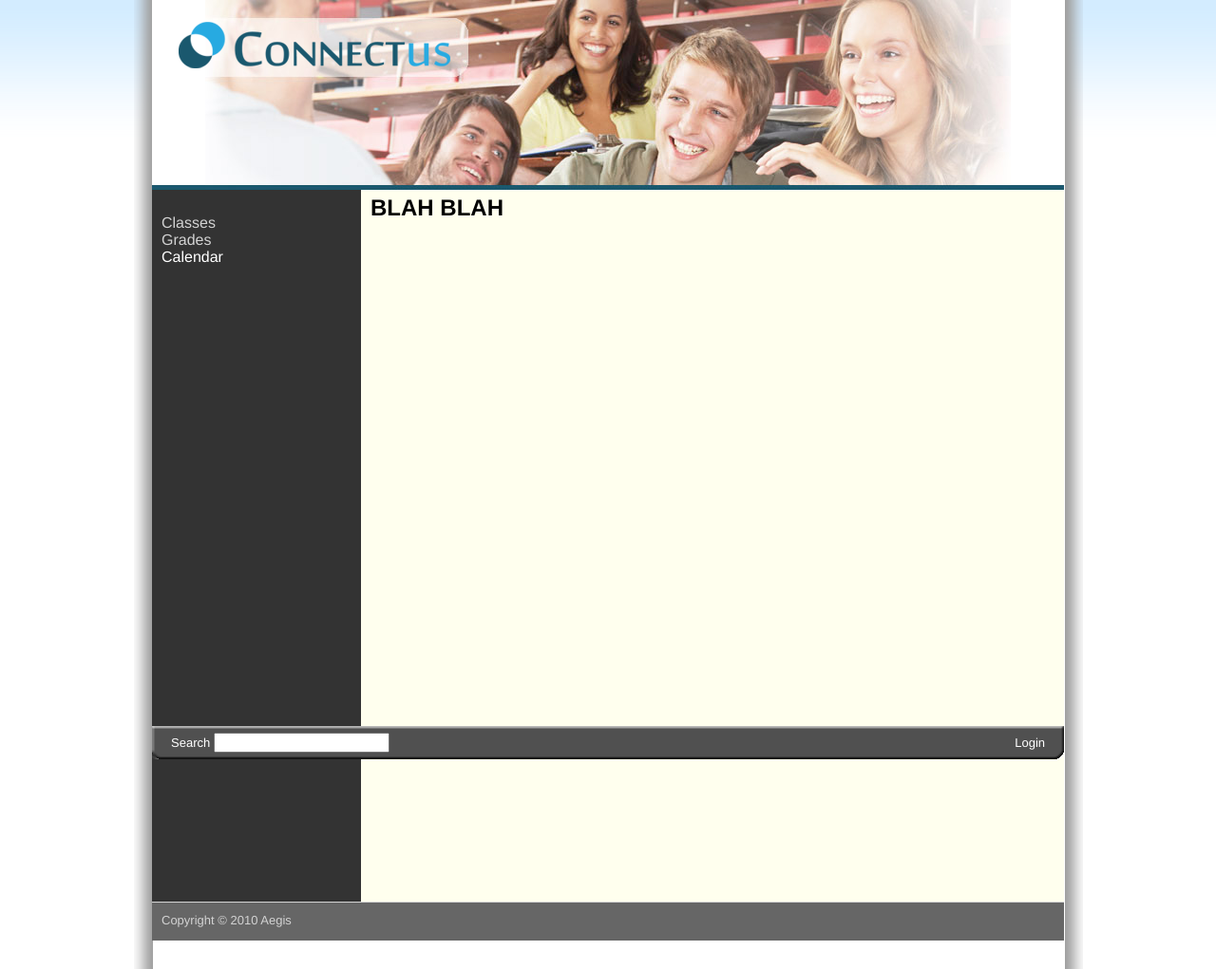
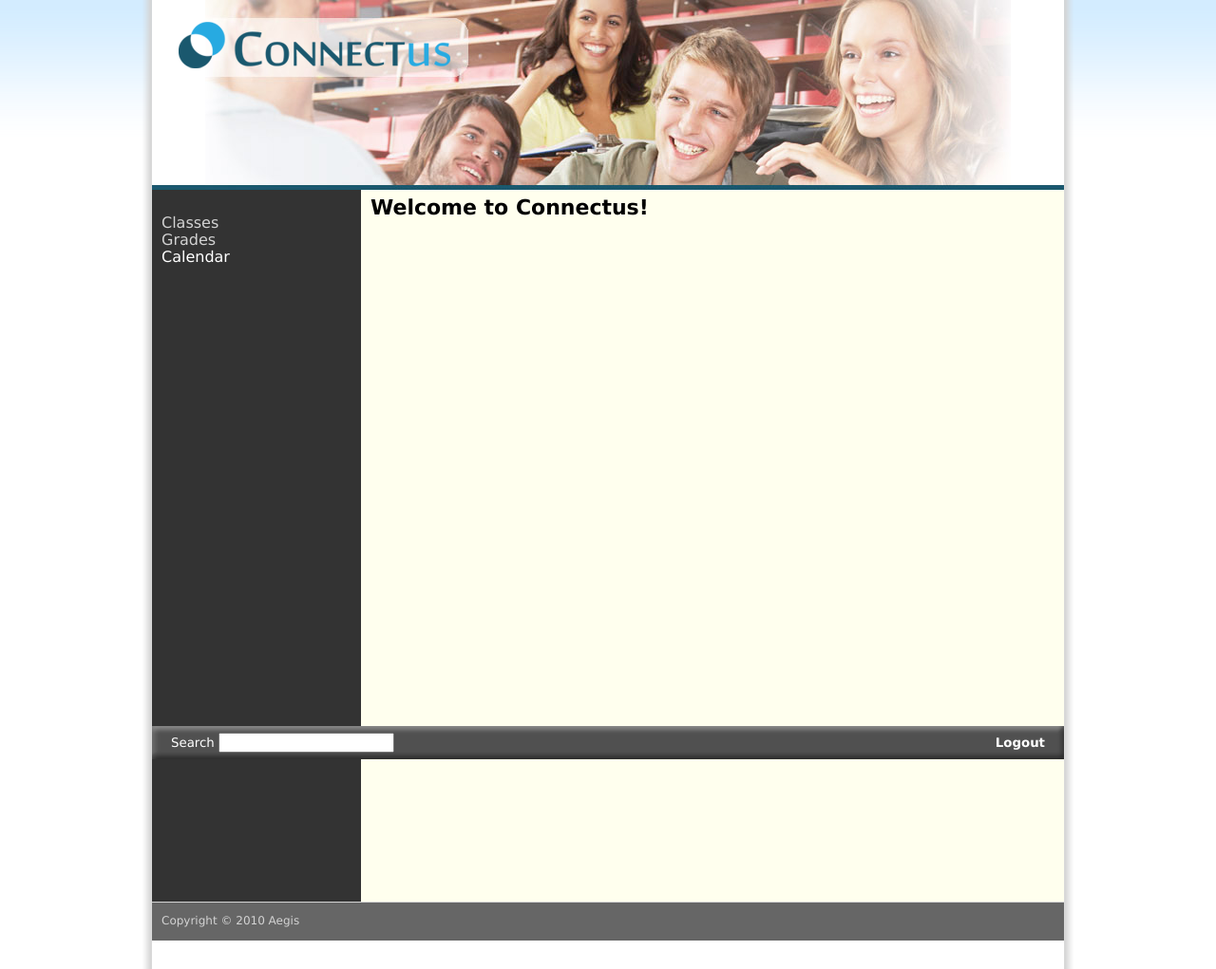
Before and after one commit to ejaury/connectus, a Django app: template templates/main/index.html in a window 1280 px wide. Shown: the whole page at 95% size. Run offline with Django 3.2, Linux system fonts and the light colour scheme; the template is opened without the code that fills it, so the values that code supplies are empty.

Commit message:
Modified Main page to show more appropriate text and class thumbnails.
- Fixed background size issue.
- Reduced shadow coarse
- Replaced toolbar with a conventional rectangular bar

```diff
--- a/main/views.py
+++ b/main/views.py
@@ -1,4 +1,6 @@
 from django.shortcuts import render_to_response
+from django.template import RequestContext
 
 def index(req):
-  return render_to_response('main/index.html')
+  return render_to_response('main/index.html',
+                            context_instance=RequestContext(req))
--- a/media/css/style.css
+++ b/media/css/style.css
@@ -6,8 +6,8 @@ html, body {
 
 body {
   background: white url('images/body-bg.gif') repeat-x top left;
-  font-family: "Myriad Pro", Helvetica, Verdana, Arial, Sans-serif;
-  font-size: medium;
+  font-family: "Myriad Pro", Verdana, Helvetica, Arial, Sans-serif;
+  font-size: 11pt;
 }
 
 a {
@@ -18,6 +18,10 @@ a {
 h1 {
   margin: 0;
   padding: 0;
+}
+
+a img {
+  border: none;
 }
 
 table.course {
@@ -33,7 +37,12 @@ table.course {
 #bg_container {
   background:  url("/site_media/css/images/bg_shadow.png") repeat-y;
   margin: auto;
-  width: 1000px;
+  width: 980px;
+}
+
+#class_list {
+  margin: 0;
+  padding: 0;
 }
 
 #page-container {
@@ -66,13 +75,14 @@ table.course {
   background: #333333;
   color: white;
   float: left;
+  font-size: medium;
   width: 220px;
 }
 
 #toolbar {
   background: transparent url("/site_media/css/images/bottom_bar.png") no-repeat scroll;
   line-height: 35px;
-  margin-left: 20px;
+  margin-left: 10px;
   position: fixed;
   visibility: visible;
   width: 960px;
@@ -105,7 +115,7 @@ table.course {
   background: #666666;
   border-top: 1px solid lightgray;
   clear: both;
-  font-size: small;
+  font-size: 9pt;
   color: lightgray;
   padding: 10px 0 0 10px;
   line-height: 18px;
@@ -115,6 +125,21 @@ table.course {
 #header .logo {
   float: right;
   margin-top: 40px;
+}
+
+#class_list a {
+  color: gray;
+}
+
+#class_list a:hover {
+  color: black;
+  text-decoration: underline;
+}
+
+#class_list div.class_thumb {
+  float: left;
+  padding: 0 20px;
+  text-align: center;
 }
 
 #content h2 {
@@ -152,10 +177,6 @@ table.course {
   color: lightblue;
 }
 
-#header #logo a img {
-  border: none;
-}
-
 #toolbar span {
   color: white;
   display: block;
@@ -165,11 +186,14 @@ table.course {
 
 span#tb_search {
   float: left;
+  font-size: 10pt;
   margin-left: 20px;
 }
 
 span#tb_login {
   float: right;
+  font-size: 10pt;
+  font-weight: bold;
   margin-right: 20px;
 }
 
--- a/templates/base/base.html
+++ b/templates/base/base.html
@@ -74,7 +74,7 @@
     </div>
     <div id="toolbar">
       <span id="tb_search">Search  <input type="textfield"></input></span>
-      <span id="tb_login">Login</span>
+      <span id="tb_login">Logout</span>
       <!--ul>
         <li id="tb_search">Search</li>
         <li id="tb_login">Login</li>
--- a/templates/main/index.html
+++ b/templates/main/index.html
@@ -2,5 +2,17 @@
 
 
 {% block content %}
-<h2>BLAH BLAH</h2>
+<h2>Welcome to Connectus!</h2>
+<br/>
+<!-- TODO: Use different icons for diff class -->
+<div id="class_list">
+  {% for course in courses %}
+  <div id="{{ course.title|slugify }}" class="class_thumb">
+    <a href="{% url connectus.courses.views.grades course.id %}">
+      <img alt="{{ course.title }}" src="/site_media/css/images/thumb_view.png"/>
+      <p>{{ course.title }}</p>
+    </a>
+  </div>
+  {% endfor %}
+</div>
 {% endblock %}
```
Also changed, not shown: media/css/images/bg_shadow.png, media/css/images/bottom_bar.png, 1 other file.
